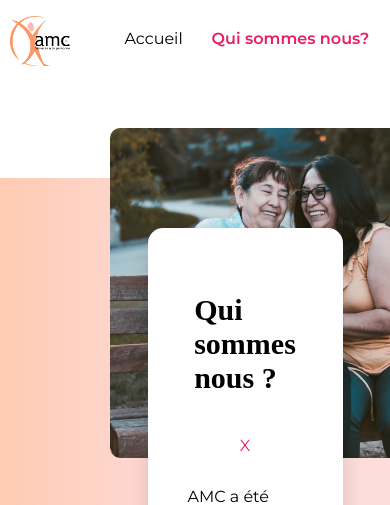
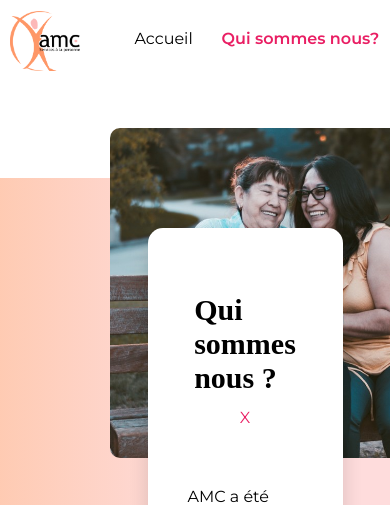
Before and after one commit to MadyKramer/amcwebsite, a React (Create React App) app: page /apropos in a window 390 px wide. Shown: the top 505 px of the page. Built offline with nearby package versions, Linux system fonts and the light colour scheme; a web font is replaced by a local one.

Commit message:
breakpoints

```diff
--- a/src/components/Navbar.js
+++ b/src/components/Navbar.js
@@ -4,21 +4,31 @@ const Navbar = () => {
   return (
     <header className="navbar">
       <div className="navbar__logo">
-        <img src={logo} alt=""></img>
+        <NavLink to="/">
+          <img src={logo} alt=""></img>
+        </NavLink>
       </div>
       <nav className="navbar__container">
         <ul className="navbar__container__list">
           <li>
-            <NavLink to="/" className={"navlinks"}>Accueil</NavLink>
+            <NavLink to="/" className={"navlinks"}>
+              Accueil
+            </NavLink>
           </li>
           <li>
-            <NavLink to="/Apropos" className={"navlinks"}>Qui sommes nous?</NavLink>
+            <NavLink to="/Apropos" className={"navlinks"}>
+              Qui sommes nous?
+            </NavLink>
           </li>
           <li>
-            <NavLink to="/Services" className={"navlinks"}>Services</NavLink>
+            <NavLink to="/Services" className={"navlinks"}>
+              Services
+            </NavLink>
           </li>
           <li>
-            <NavLink to="/Contact" className={"navlinks"}>Contact</NavLink>
+            <NavLink to="/Contact" className={"navlinks"}>
+              Contact
+            </NavLink>
           </li>
         </ul>
       </nav>
--- a/src/components/services/Support.js
+++ b/src/components/services/Support.js
@@ -10,7 +10,7 @@ const Support = () => {
       <div className="support__card">
         <div className="support__card__header">
           <h3>Les prises en charge principales:</h3>
-          <p className="separator support__separator">x</p>
+          <p className="separator">x</p>
         </div>
         <div className="support__card__content">
           <div className="support__card__content__situation">
--- a/src/style.css
+++ b/src/style.css
@@ -68,7 +68,7 @@
   height: 70px;
 }
 .navbar__logo img {
-  width: 70px;
+  width: 80px;
   padding-left: 10px;
 }
 .navbar__container__list {
@@ -618,7 +618,7 @@
   height: 10px;
 }
 
-.support__separator {
+.separator {
   position: relative;
   bottom: 28px;
 }
@@ -648,6 +648,8 @@ main {
 
 .separator {
   color: #e91e63;
+  position: relative;
+  bottom: 28px;
 }
 
 /*# sourceMappingURL=style.css.map */
--- a/src/styles/_Navbar.scss
+++ b/src/styles/_Navbar.scss
@@ -6,7 +6,7 @@
   align-items: center;
   height: 70px;
   &__logo img {
-    width: 70px;
+    width: 80px;
     padding-left: 10px;
   }
   &__container__list {
--- a/src/styles/index.scss
+++ b/src/styles/index.scss
@@ -59,4 +59,6 @@ main {
 
 .separator {
   color: $fushia;
+  position: relative;
+  bottom: 28px;
 }
--- a/src/styles/services/_Support.scss
+++ b/src/styles/services/_Support.scss
@@ -56,7 +56,7 @@
   height: 10px;
 }
 
-.support__separator {
+.separator {
   position: relative;
   bottom: 28px;
 }
```
Also changed, not shown: src/styles/_mixins.scss (+15 -2 lines), src/styles/_variables.scss (line endings or trailing spaces), 1 other file (tests, documents, lock files or other folders).
